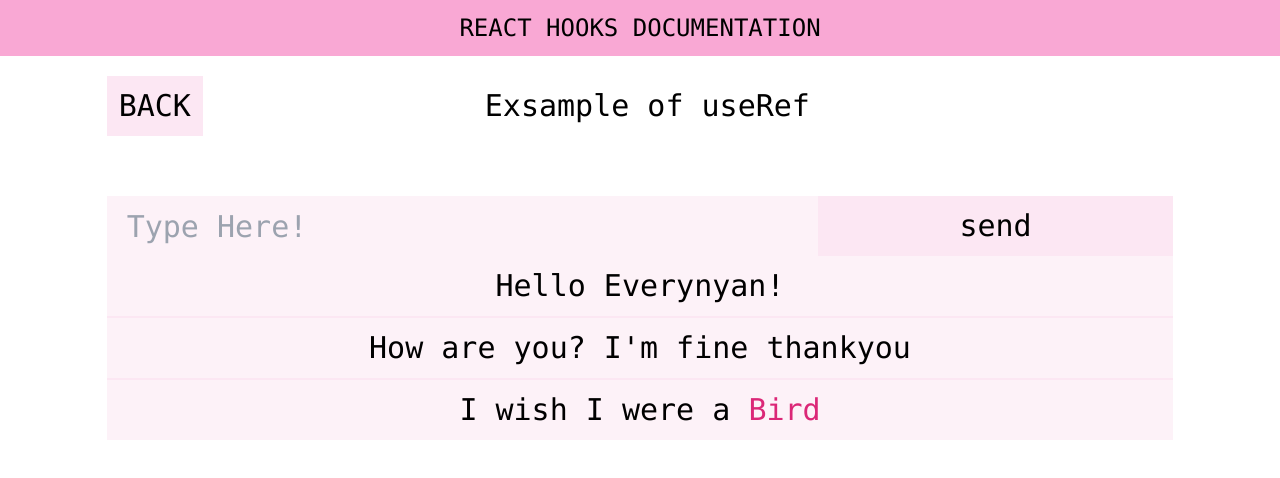
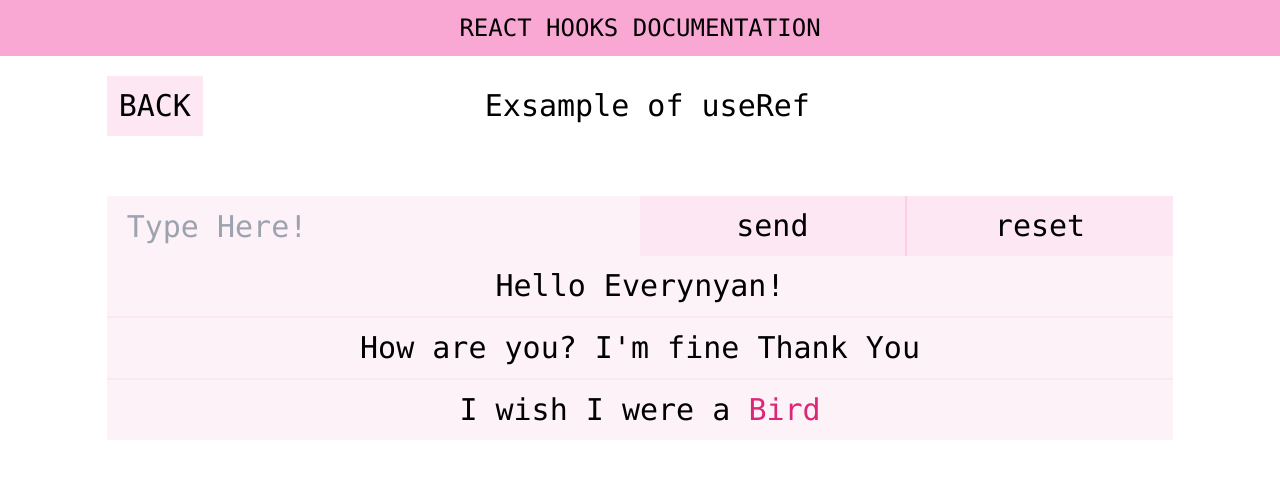
Before and after one commit to goldietiara/react-hooks-documentation, a Next.js app: page /exUseRef in a window 1280 px wide. Shown: the top 478 px of the page. Built offline with nearby package versions, Linux system fonts and the light colour scheme.

Commit message:
useRef: added reset function

```diff
--- a/src/app/(reactHooks)/exUseEffect/page.jsx
+++ b/src/app/(reactHooks)/exUseEffect/page.jsx
@@ -22,7 +22,7 @@ const ExUseEffect = () => {
       setData(res.data[num].email);
       console.log(res.data[0].email);
     });
-  }, []);
+  });
 
   return (
     <div className=" w-10/12 h-fit flex flex-col text-3xl gap-5 m-5">
--- a/src/app/(reactHooks)/exUseRef/page.jsx
+++ b/src/app/(reactHooks)/exUseRef/page.jsx
@@ -11,8 +11,9 @@ const ExUseRef = () => {
     setText(inputRef.current.value);
     inputRef.current.value = "";
   };
-
-  // const [state, dispatch] = useReducer(Reducer{text:})
+  const reset = () => {
+    setText("Bird");
+  };
 
   return (
     <div className=" w-10/12 h-fit flex flex-col text-3xl gap-5 m-5">
@@ -24,26 +25,32 @@ const ExUseRef = () => {
         </Link>
         <h4 className="text-center p-3 w-10/12">Exsample of useRef</h4>
       </div>
-      <div className="text-center grid grid-cols-3 w-full h-20 bg-pink-50">
+      <div className="text-center grid grid-cols-4 w-full h-20 bg-pink-50">
         <input
-          className="relative row-span-1 col-start-1 col-end-3 w-full h-full py-3 px-5 bg-pink-50"
+          className="relative row-span-1 col-start-1 col-end-3 w-full h-full py-3 px-5 bg-pink-50 hover:bg-pink-200"
           type="text"
           placeholder="Type Here!"
           ref={inputRef}
         />
         <button
-          className=" row-span-1 col-start-3 col-end-4 bg-pink-100 w-full h-full py-3 px-5 hover:bg-pink-200"
+          className=" row-span-1 col-start-3 col-end-4 bg-pink-100 w-full h-full py-3 px-5 hover:bg-pink-200 border-r-2 border-pink-200"
           onClick={send}
         >
           send
         </button>
-        <p className=" col-start-1 col-end-4 w-full h-full py-3 px-5 bg-pink-50">
+        <button
+          className=" row-span-1 col-start-4 col-end-5 bg-pink-100 w-full h-full py-3 px-5 hover:bg-pink-200"
+          onClick={reset}
+        >
+          reset
+        </button>
+        <p className=" col-start-1 col-end-5 w-full h-full py-3 px-5 bg-pink-50">
           Hello Everynyan!
         </p>
-        <p className=" col-start-1 col-end-4 w-full h-full py-3 px-5 bg-pink-50 border-y-2 border-pink-100">
-          How are you? I'm fine thankyou
+        <p className=" col-start-1 col-end-5 w-full h-full py-3 px-5 bg-pink-50 border-y-2 border-pink-100">
+          How are you? I'm fine Thank You
         </p>
-        <p className=" col-start-1 col-end-4 w-full h-full py-3 px-5 bg-pink-50">
+        <p className=" col-start-1 col-end-5 w-full h-full py-3 px-5 bg-pink-50">
           I wish I were a{" "}
           <span className=" font-medium text-pink-600">{text}</span>
         </p>
--- a/src/app/(reactHooks)/exUseState/page.jsx
+++ b/src/app/(reactHooks)/exUseState/page.jsx
@@ -1,10 +1,11 @@
 "use client";
-import React, { useState } from "react";
+import React, { useRef, useState } from "react";
 import Link from "next/link";
 
 const ExUseState = () => {
   const [num, setNum] = useState(0);
   const [input, setInput] = useState("hello everynyan!");
+  const inputRef = useRef(null);
 
   const countNum = () => {
     setNum(num + 1);
@@ -18,6 +19,7 @@ const ExUseState = () => {
   };
   const resetInput = () => {
     setInput("hello everynyan!");
+    inputRef.current.value = "";
   };
 
   return (
@@ -53,7 +55,8 @@ const ExUseState = () => {
           type="text"
           placeholder="type here!"
           onChange={changeInput}
-          className=" row-span-1 col-start-2 col-end-3 bg-pink-50 w-full h-fit p-3 hover:bg-pink-200 border-l-2 border-pink-100"
+          className=" relative row-span-1 col-start-2 col-end-3 bg-pink-50 w-full h-fit p-3 hover:bg-pink-200 border-l-2 border-pink-100"
+          ref={inputRef}
         ></input>
         <button
           onClick={resetInput}
```
